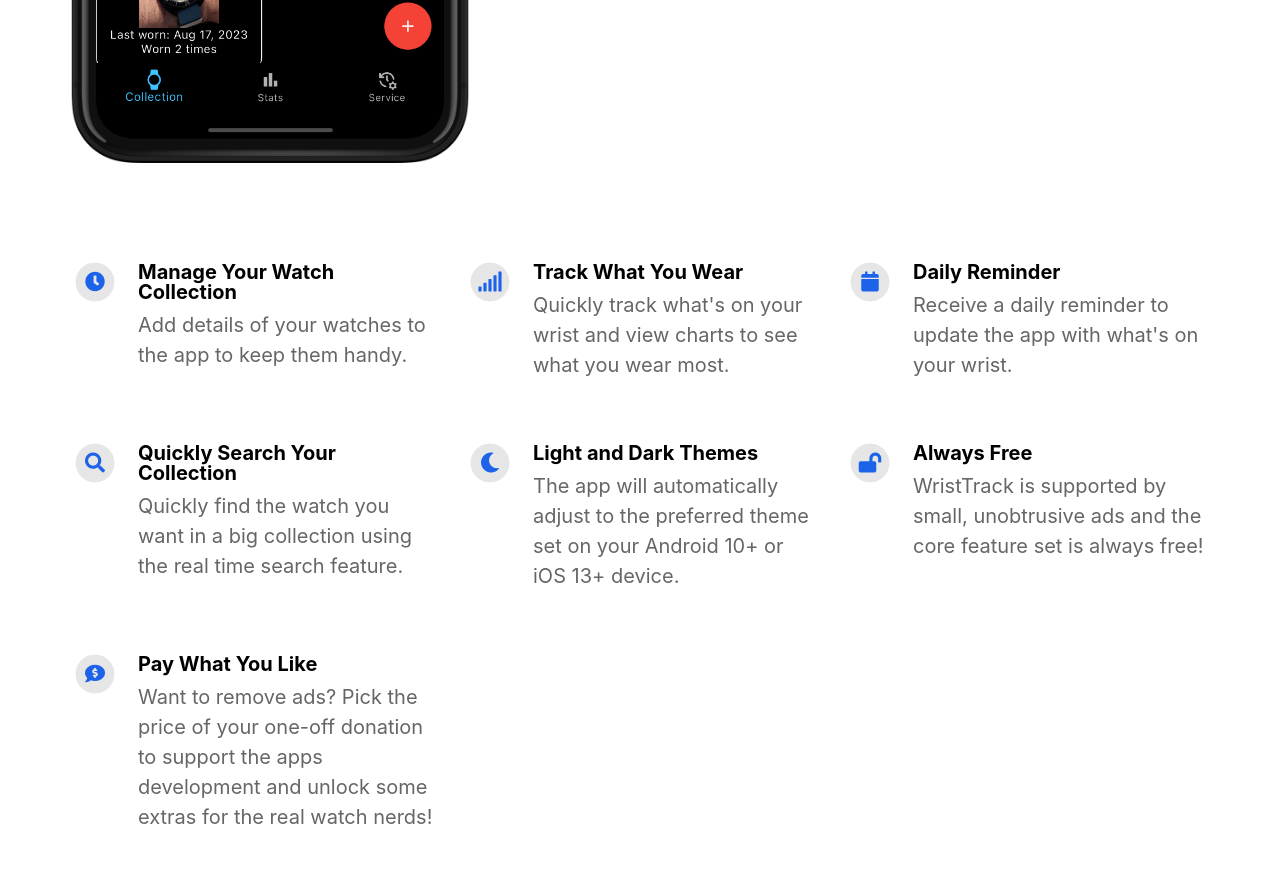
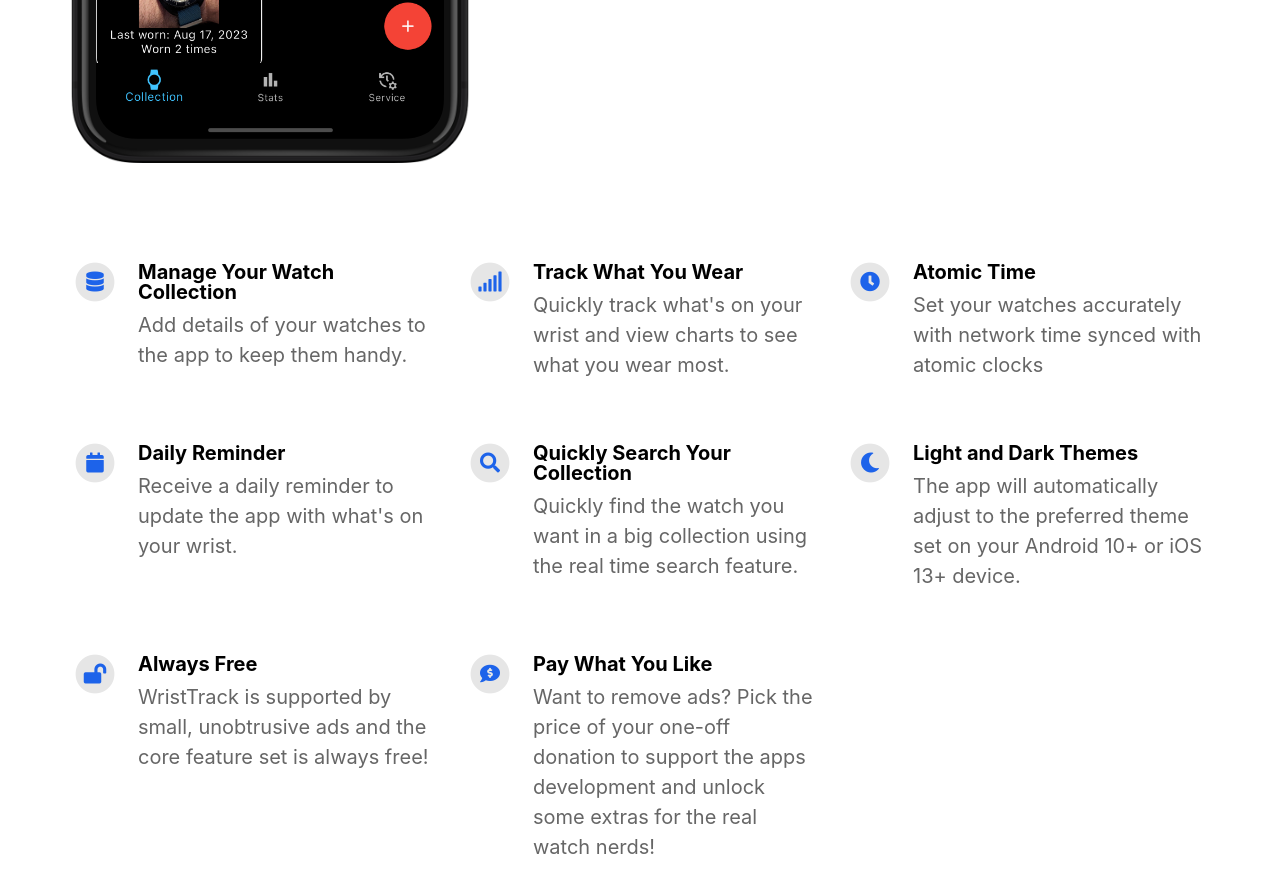
Before and after one commit to Stif-UK/getWristCheck, a Jekyll site: the page built from index.html, in a window 1280 px wide and 900 px high, scrolled down 822 px. Shown: the top 893 px of the window. Built offline with Jekyll 4.4.1, drawn with Linux system fonts in a browser that asks for light colours; nearby versions of some CDN libraries.

Commit message:
adding atomic time to feature list

```diff
--- a/_config.yml
+++ b/_config.yml
@@ -38,11 +38,15 @@ features                                  :
 
   - title                                 : Manage Your Watch Collection
     description                           : Add details of your watches to the app to keep them handy.
-    fontawesome_icon_name                 : clock
+    fontawesome_icon_name                 : database
 
   - title                                 : Track What You Wear
     description                           : Quickly track what's on your wrist and view charts to see what you wear most.
     fontawesome_icon_name                 : signal
+
+  - title                                 : Atomic Time
+    description                           : Set your watches accurately with network time synced with atomic clocks
+    fontawesome_icon_name                 : clock
 
   - title                                 : Daily Reminder
     description                           : Receive a daily reminder to update the app with what's on your wrist.
```
